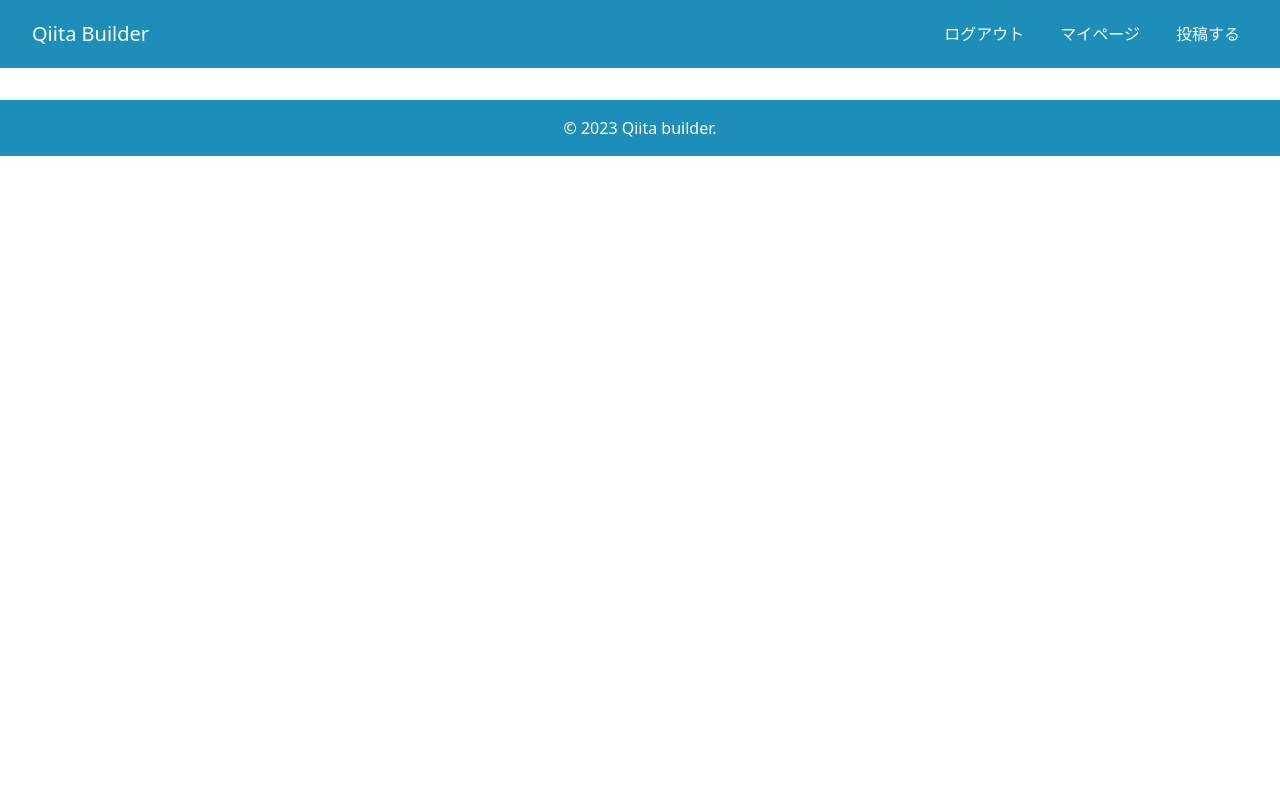
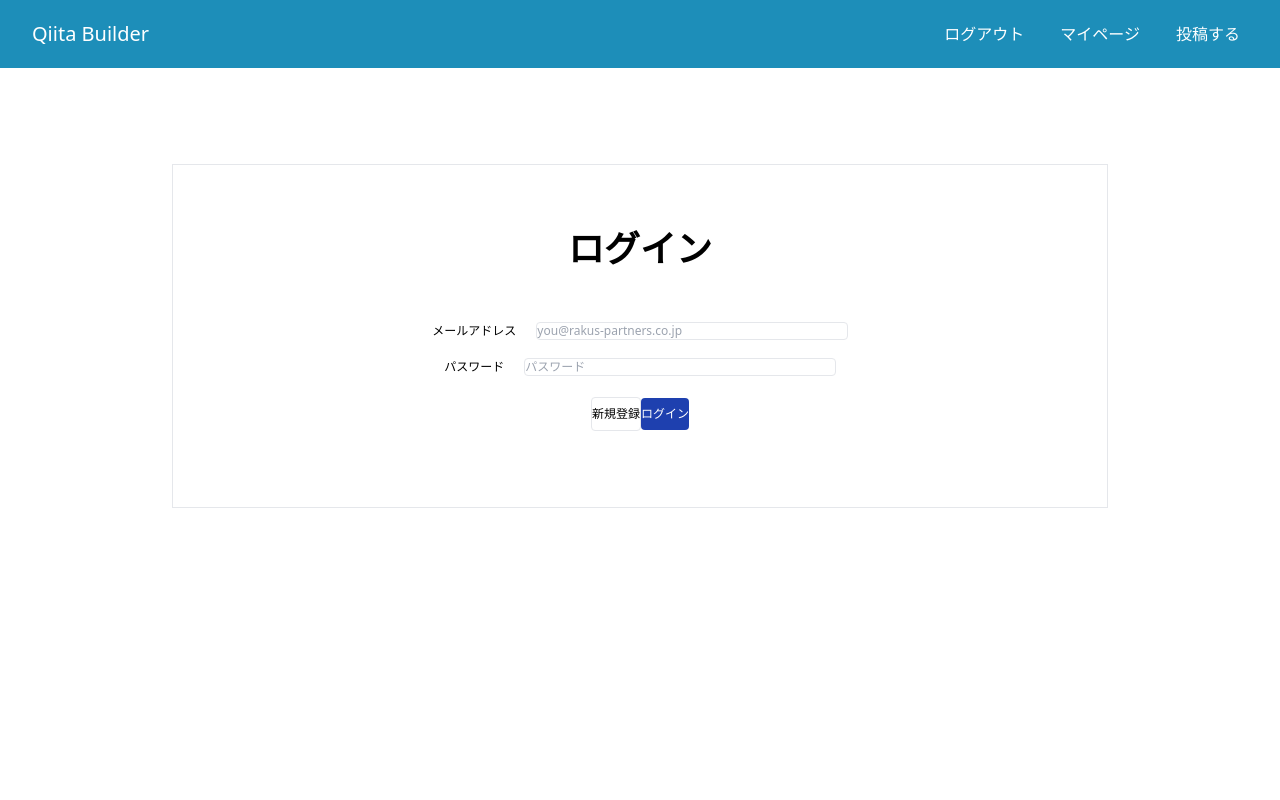
Before and after one commit to KonishiTatsuki/qiita-builder, a Nuxt app: page /login in a window 1280 px wide. Shown: the top 800 px of the page. Built offline with nearby package versions, Linux system fonts and the light colour scheme.

Commit message:
ログイン画面作成

```diff
--- a/pages/login.vue
+++ b/pages/login.vue
@@ -1,3 +1,65 @@
 <template>
-  <div></div>
+  <!-- <div class="flex justify-center">
+    <div>
+      <h1 class="text-center">ログイン</h1>
+      <ul>
+        <li class="flex justify-between">
+          <label>メールアドレス</label>
+          <input class="border" />
+        </li>
+        <li class="flex justify-between">
+          <label>パスワード</label>
+          <input class="border" />
+        </li>
+        <div class="flex justify-center">
+          <button type="submit" class="border">新規登録</button>
+          <button type="button" class="border">ログイン</button>
+        </div>
+      </ul>
+    </div>
+  </div> -->
+  <div class="flex flex-col h-screen">
+    <div class="flex-auto">
+      <div class="flex justify-center mt-20">
+        <div class="w-9/12 border">
+          <div class="my-16 text-center">
+            <h2 class="text-4xl font-bold">ログイン</h2>
+            <form action="/form/login" method="POST" class="mt-12">
+              <div></div>
+              <div class="mb-3">
+                <label class="text-xs pr-5">メールアドレス</label>
+                <input
+                  type="email"
+                  placeholder="you@rakus-partners.co.jp"
+                  name="email"
+                  class="text-xs w-4/12 border rounded"
+                />
+              </div>
+              <div class="mb-5">
+                <label class="text-xs pr-5">パスワード</label>
+                <input
+                  type="password"
+                  placeholder="パスワード"
+                  name="password"
+                  class="text-xs w-4/12 border rounded"
+                />
+              </div>
+              <button
+                type="submit"
+                class="mb-3 text-xs w-4/10 py-2 border rounded hover:opacity-75"
+              >
+                新規登録
+              </button>
+              <button
+                type="submit"
+                class="mb-3 text-xs w-4/10 bg-blue-800 text-white py-2 rounded hover:opacity-75"
+              >
+                ログイン
+              </button>
+            </form>
+          </div>
+        </div>
+      </div>
+    </div>
+  </div>
 </template>
```
